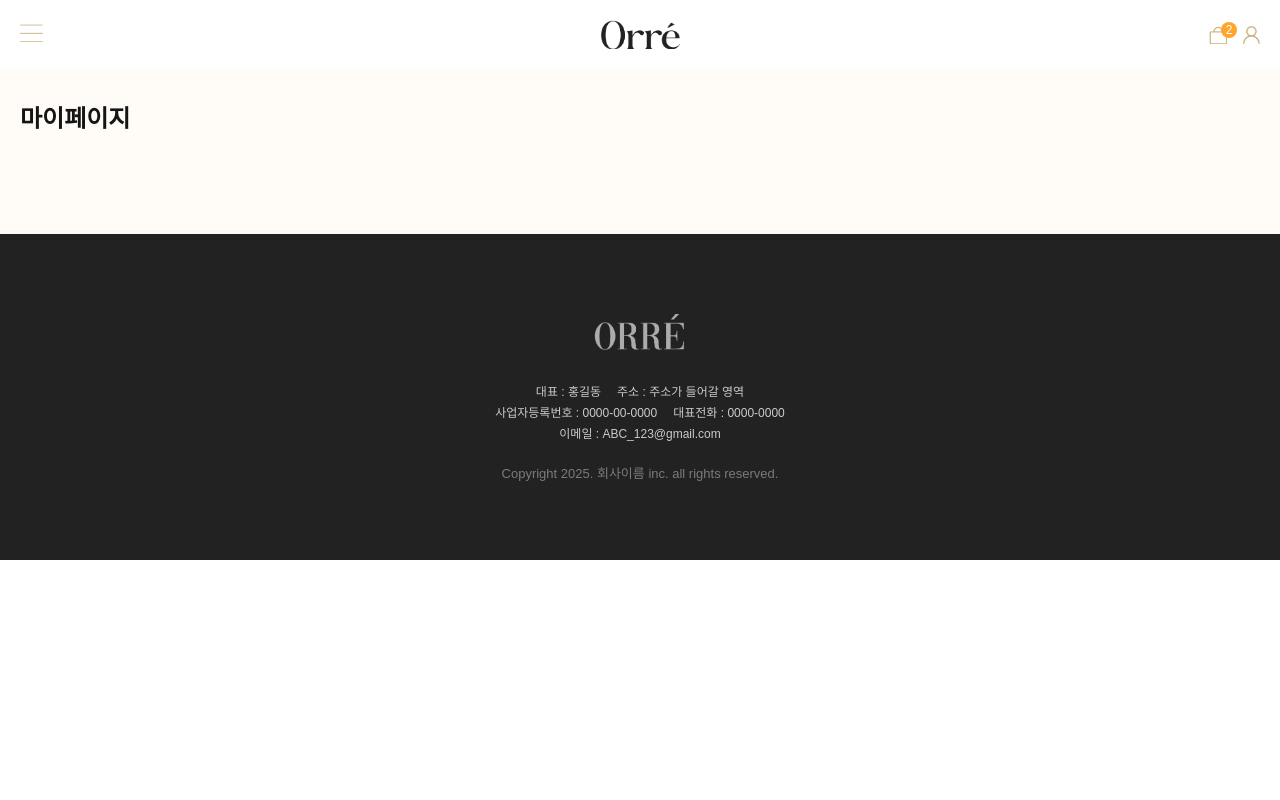
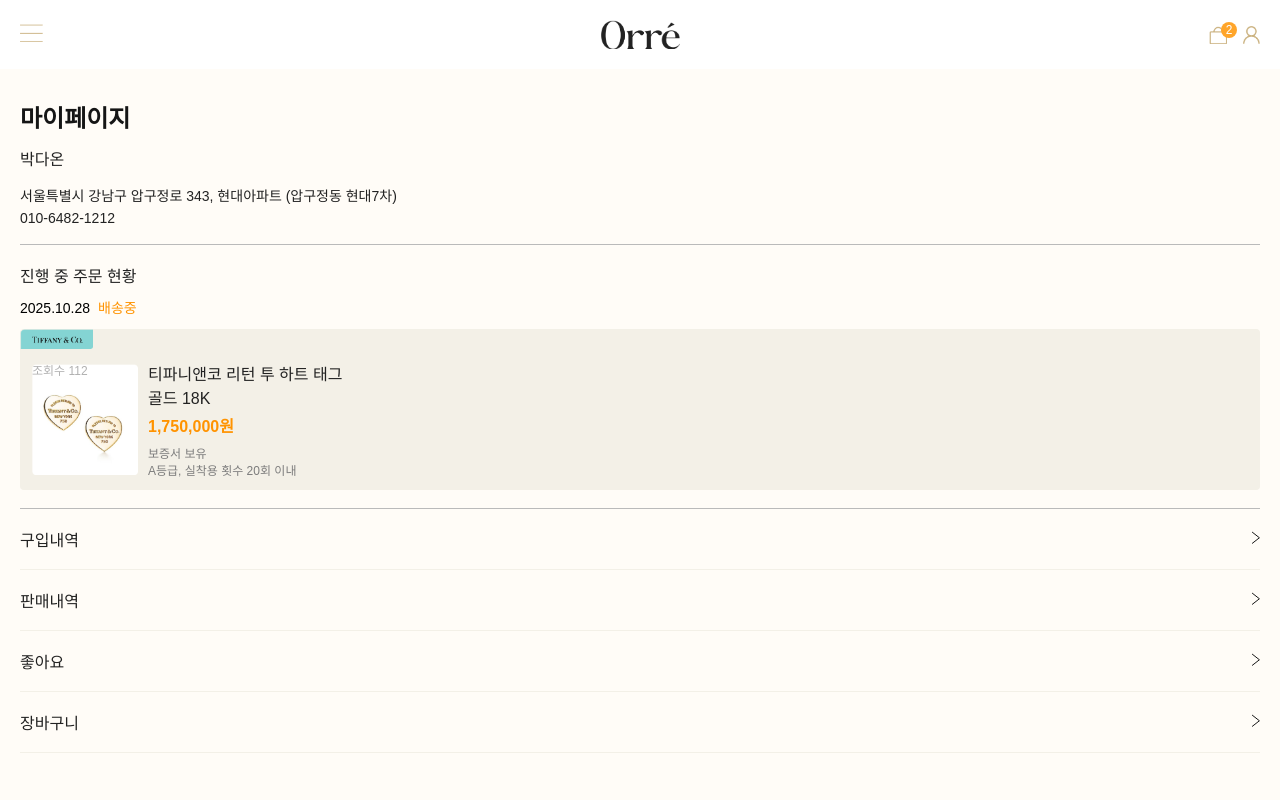
Before and after one commit to M-Sik/orre, a Next.js app: page /my-page in a window 1280 px wide. Shown: the top 800 px of the page. Built offline with nearby package versions, Linux system fonts and the light colour scheme; a web font is replaced by a local one.

Commit message:
feat: 마이페이지 UI 추가

```diff
--- /dev/null
+++ b/src/app/assets/icons/ArrowRightIcon.tsx
@@ -0,0 +1,16 @@
+"use client";
+
+import React from "react";
+
+export default function ArrowRightIcon() {
+  return (
+    <svg width="9" height="13" viewBox="0 0 9 13" fill="none" xmlns="http://www.w3.org/2000/svg">
+      <path
+        d="M1.40234 1.26953L8.40234 6.76953L1.40234 12.2695"
+        stroke="#151515"
+        strokeLinecap="round"
+        strokeLinejoin="round"
+      />
+    </svg>
+  );
+}
--- a/src/app/my-page/page.module.scss
+++ b/src/app/my-page/page.module.scss
@@ -6,4 +6,38 @@
     font-weight: 600;
     color: #151515;
   }
+  .sub-title {
+    font-size: 16px;
+    font-weight: 500;
+    color: #222222;
+  }
+  .info-wrap {
+    margin-top: 15px;
+    display: flex;
+    flex-direction: column;
+    gap: 5px;
+    font-size: 14px;
+    color: #222222;
+    font-weight: 400;
+  }
+  .divider {
+    height: 1px;
+    width: 100%;
+    background-color: #bababa;
+    margin: 18px 0 18px 0;
+  }
+  .navigate-wrap {
+    display: flex;
+    flex-direction: column;
+    .navigate-item {
+      display: flex;
+      align-items: center;
+      justify-content: space-between;
+      font-size: 16px;
+      font-weight: 500;
+      color: #222222;
+      padding: 18px 0;
+      border-bottom: 1px solid #f3f0e7;
+    }
+  }
 }
--- a/src/app/my-page/page.tsx
+++ b/src/app/my-page/page.tsx
@@ -2,10 +2,63 @@
 
 import styles from "./page.module.scss";
 
+import TipanyImage from "./_image/tipany.png";
+import TipanyProductImage from "./_image/tipanyProductImage.png";
+import ProductItem from "../components/product/ProductItem";
+import { useRouter } from "next/navigation";
+import ArrowRightIcon from "../assets/icons/ArrowRightIcon";
+import ProductDateWrap from "../components/product/ProductDateWrap";
+
+const deliveryProduct = {
+  date: "2025.10.28",
+  state: "배송중",
+  product: {
+    brandImg: TipanyImage.src,
+    productImg: TipanyProductImage.src,
+    productName: `티파니앤코 리턴 투 하트 태그\n골드 18K`,
+    productPrice: "1,750,000원",
+    content: `보증서 보유\nA등급, 실착용 횟수 20회 이내`,
+    viewCount: "112",
+    isLike: null,
+  },
+};
+
+const navigates = [
+  { title: "구입내역", href: "/my-page/buy" },
+  { title: "판매내역", href: "/my-page/sell" },
+  { title: "좋아요", href: "/my-page/like" },
+  { title: "장바구니", href: "/my-page/cart" },
+];
+
 export default function MypagePage() {
+  const router = useRouter();
+
   return (
     <section className={styles["mypage-page"]}>
       <p className={styles["title"]}>마이페이지</p>
+      <p className={styles["sub-title"]} style={{ marginTop: "12px" }}>
+        박다온
+      </p>
+      <div className={styles["info-wrap"]}>
+        <p>서울특별시 강남구 압구정로 343, 현대아파트 (압구정동 현대7차)</p>
+        <p>010-6482-1212</p>
+      </div>
+      <div className={styles["divider"]} />
+      <p className={styles["sub-title"]} style={{ marginBottom: "10px" }}>
+        진행 중 주문 현황
+      </p>
+      <ProductDateWrap date={deliveryProduct.date} state={deliveryProduct.state} product={deliveryProduct.product} />
+      <div className={styles["divider"]} style={{ marginBottom: "0" }} />
+      <div className={styles["navigate-wrap"]}>
+        {navigates.map((item, idx) => (
+          <div key={idx} onClick={() => router.push(item.href)} className={styles["navigate-item"]}>
+            <p>{item.title}</p>
+            <div>
+              <ArrowRightIcon />
+            </div>
+          </div>
+        ))}
+      </div>
     </section>
   );
 }
```
Also changed, not shown: src/app/my-page/_image/tipany.png (added), src/app/my-page/_image/tipanyProductImage.png (added).
